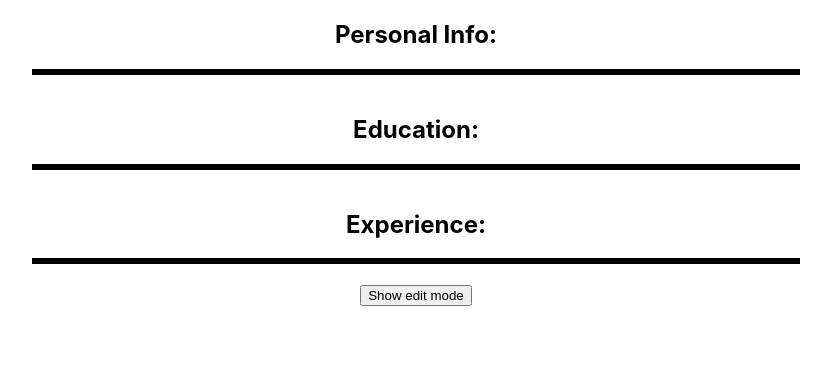
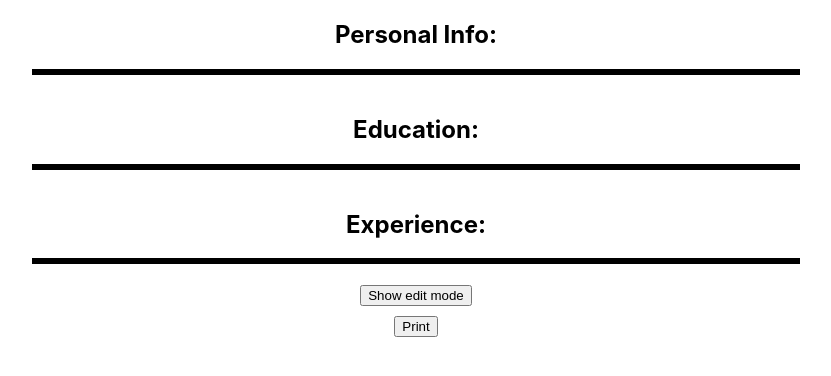
Before and after one commit to dinitrogen/cv-project, a React (Create React App) app: page / in a window 1280 px wide. Both pictures are taken after a click on the button "Show preview". Shown: the top 376 px of the page, without its empty margins (224-1055 px from the left). Built offline with nearby package versions, Linux system fonts and the light colour scheme.

Commit message:
added react-to-print and adjusted some styles

```diff
--- a/package.json
+++ b/package.json
@@ -9,6 +9,7 @@
     "react": "^17.0.2",
     "react-dom": "^17.0.2",
     "react-scripts": "4.0.3",
+    "react-to-print": "^2.13.0",
     "web-vitals": "^1.1.2"
   },
   "scripts": {
--- a/src/App.js
+++ b/src/App.js
@@ -1,14 +1,15 @@
 import './styles/App.css';
 import CVform from './components/CVform.js';
 
+
 function App() {
-
 
 
     return (
       <div className="App">
 
-          <CVform />
+          <CVform  />
+
       </div>
     );
 
--- a/src/components/CVform.js
+++ b/src/components/CVform.js
@@ -3,6 +3,7 @@ import General from './General.js';
 import Education from './Education.js';
 import Experience from './Experience.js';
 import '../styles/CVform.css';
+import ReactToPrint from 'react-to-print';
 
 class CVform extends Component {
     constructor(props) {
@@ -23,7 +24,6 @@ class CVform extends Component {
     this.handleDelete = this.handleDelete.bind(this);
     this.showPreviewMode = this.showPreviewMode.bind(this);
     this.hidePreviewMode = this.hidePreviewMode.bind(this);
-    this.generatePDF = this.generatePDF.bind(this);
     }
 
     addSchoolForm(event) {
@@ -94,7 +94,6 @@ class CVform extends Component {
         document.querySelectorAll('.editForm').forEach(function(button) {
             button.style.display = 'none';
         });
-
     }
 
     hidePreviewMode() {
@@ -108,21 +107,14 @@ class CVform extends Component {
         });
         document.querySelectorAll('.editForm').forEach(function(button) {
             button.style.display = 'block';
-
         });
     }
 
-    generatePDF() {
-        // TODO
-        return;
-    }
-
-
     render() {
         return (
-            <div className="CVcontainer">
+            <div className="CVForm">
 
-                    <div>
+                <div className="CVcontainer" ref={el => (this.componentRef = el)}>
                     <h2>Personal Info:</h2>
                     <div className="CVFormDiv">
                         <General inPreviewMode={this.state.inPreviewMode}/>
@@ -150,11 +142,19 @@ class CVform extends Component {
                     <button onClick={this.showPreviewMode}>Show preview</button>}
                 </div>
 
+
                 {this.state.inPreviewMode &&
                     <div>
                         <button onClick={this.hidePreviewMode}>Show edit mode</button>
                         <br />
-                        {/* <button onClick={this.generatePDF}>Generate pdf!</button> */}
+
+                        <ReactToPrint
+                            trigger={() => {
+                                return <button className="printButton">Print</button>;
+                            }}
+                            content={() => this.componentRef}
+                        />
+
                     </div>
                 }
 
--- a/src/styles/App.css
+++ b/src/styles/App.css
@@ -1,3 +1,3 @@
 .App {
-  text-align: center;
+
 }
--- a/src/styles/CVform.css
+++ b/src/styles/CVform.css
@@ -1,4 +1,9 @@
+.CVForm {
+    text-align: center;
+}
+
 .CVcontainer {
+    text-align: center;
     width: 60%;
     margin: 0 auto;
 }
@@ -7,3 +12,7 @@
 
     border: solid 3px black;
 }
+
+.printButton {
+    margin: 10px;
+}
```
Also changed, not shown: 1 other file (tests, documents, lock files or other folders). Lines whose indentation alone changed are shown as unchanged.
